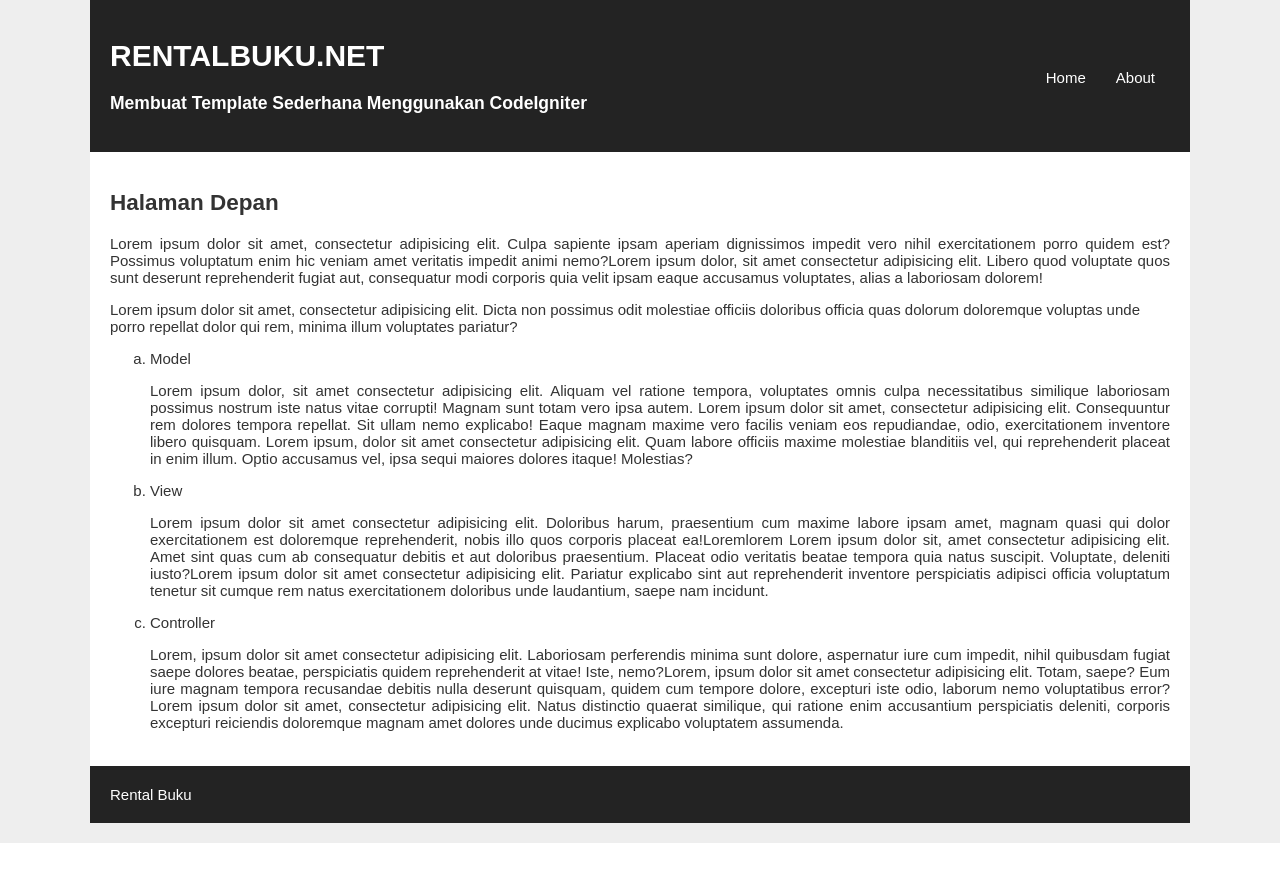
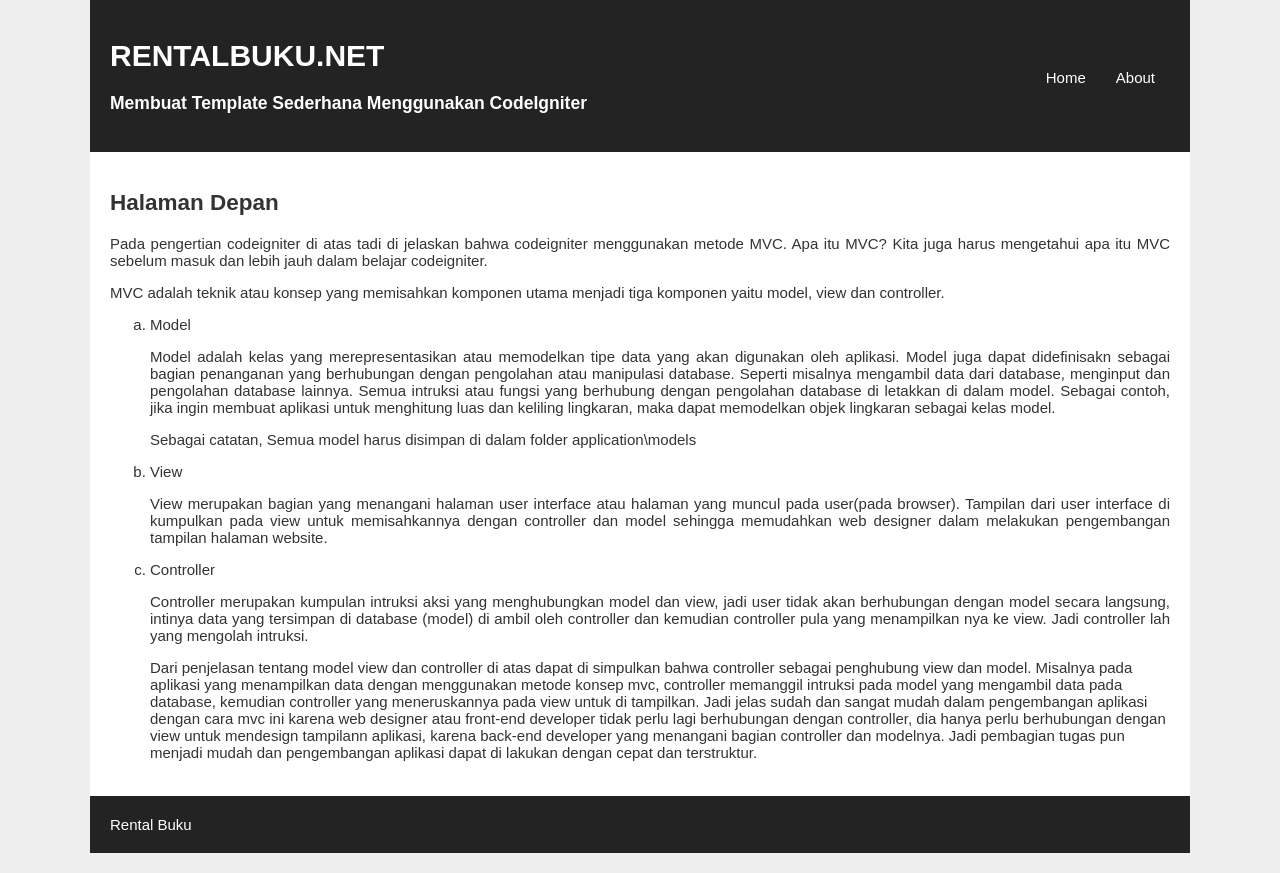
Before and after one commit to Ramdhani11/latihan_kelompok4, a CodeIgniter app: page /latihan_kelompok4/index.php/Web in a window 1280 px wide. Shown: the part 21-894 px from the top of the page. Before the commit the page ends 864 px from the top, so only its background shows below. Run offline with CodeIgniter, Linux system fonts and the light colour scheme.

Commit message:
Mengedit v_index.php

```diff
--- a/application/views/v_index.php
+++ b/application/views/v_index.php
@@ -1,14 +1,24 @@
 <section>
     <h1><?= $judul; ?></h1>
-    <p align='justify'>Lorem ipsum dolor sit amet, consectetur adipisicing elit. Culpa sapiente ipsam aperiam dignissimos impedit vero nihil exercitationem porro quidem est? Possimus voluptatum enim hic veniam amet veritatis impedit animi nemo?Lorem ipsum dolor, sit amet consectetur adipisicing elit. Libero quod voluptate quos sunt deserunt reprehenderit fugiat aut, consequatur modi corporis quia velit ipsam eaque accusamus voluptates, alias a laboriosam dolorem!</p>
-    <p>Lorem ipsum dolor sit amet, consectetur adipisicing elit. Dicta non possimus odit molestiae officiis doloribus officia quas dolorum doloremque voluptas unde porro repellat dolor qui rem, minima illum voluptates pariatur?</p>
+    <p align='justify'>Pada pengertian codeigniter di atas
+        tadi di jelaskan bahwa codeigniter menggunakan metode MVC. Apa itu MVC? Kita juga harus mengetahui apa itu MVC sebelum masuk dan lebih jauh dalam belajar codeigniter.</p>
+    <p>MVC adalah teknik atau konsep yang memisahkan
+        komponen utama menjadi tiga komponen yaitu model, view dan
+        controller.</p>
+
     <ol type="a">
         <li>Model</li>
-        <p align="justify">Lorem ipsum dolor, sit amet consectetur adipisicing elit. Aliquam vel ratione tempora, voluptates omnis culpa necessitatibus similique laboriosam possimus nostrum iste natus vitae corrupti! Magnam sunt totam vero ipsa autem. Lorem ipsum dolor sit amet, consectetur adipisicing elit. Consequuntur rem dolores tempora repellat. Sit ullam nemo explicabo! Eaque magnam maxime vero facilis veniam eos repudiandae, odio, exercitationem inventore libero quisquam. Lorem ipsum, dolor sit amet consectetur adipisicing elit. Quam labore officiis maxime molestiae blanditiis vel, qui reprehenderit placeat in enim illum. Optio accusamus vel, ipsa sequi maiores dolores itaque! Molestias?</p>
+        <p align="justify">Model adalah kelas yang merepresentasikan atau memodelkan tipe data yang akan digunakan oleh aplikasi. Model juga dapat didefinisakn sebagai bagian penanganan yang berhubungan dengan pengolahan atau manipulasi database. Seperti misalnya mengambil data dari database, menginput dan pengolahan database lainnya. Semua intruksi atau fungsi yang berhubung dengan pengolahan database di letakkan di dalam model. Sebagai contoh, jika ingin membuat aplikasi untuk menghitung luas dan keliling lingkaran, maka dapat memodelkan objek lingkaran sebagai kelas model.</p>
+        <p align=’justify’>Sebagai catatan, Semua model harus disimpan di dalam folder application\models</p>
         <li>View</li>
-        <p align="justify">Lorem ipsum dolor sit amet consectetur adipisicing elit. Doloribus harum, praesentium cum maxime labore ipsam amet, magnam quasi qui dolor exercitationem est doloremque reprehenderit, nobis illo quos corporis placeat ea!Loremlorem Lorem ipsum dolor sit, amet consectetur adipisicing elit. Amet sint quas cum ab consequatur debitis et aut doloribus praesentium. Placeat odio veritatis beatae tempora quia natus suscipit. Voluptate, deleniti iusto?Lorem ipsum dolor sit amet consectetur adipisicing elit. Pariatur explicabo sint aut reprehenderit inventore perspiciatis adipisci officia voluptatum tenetur sit cumque rem natus exercitationem doloribus unde laudantium, saepe nam incidunt.</p>
+        <p align="justify">View merupakan bagian yang menangani halaman user interface atau halaman yang muncul pada user(pada browser). Tampilan dari user interface di kumpulkan pada view untuk memisahkannya dengan controller dan model sehingga memudahkan web designer dalam melakukan pengembangan tampilan halaman website.</p>
         <li>Controller</li>
-        <p align="justify">Lorem, ipsum dolor sit amet consectetur adipisicing elit. Laboriosam perferendis minima sunt dolore, aspernatur iure cum impedit, nihil quibusdam fugiat saepe dolores beatae, perspiciatis quidem reprehenderit at vitae! Iste, nemo?Lorem, ipsum dolor sit amet consectetur adipisicing elit. Totam, saepe? Eum iure magnam tempora recusandae debitis nulla deserunt quisquam, quidem cum tempore dolore, excepturi iste odio, laborum nemo voluptatibus error?Lorem ipsum dolor sit amet, consectetur adipisicing elit. Natus distinctio quaerat similique, qui ratione enim accusantium perspiciatis deleniti, corporis excepturi reiciendis doloremque magnam amet dolores unde ducimus explicabo voluptatem assumenda.</p>
-
+        <p align="justify">Controller merupakan kumpulan intruksi aksi yang
+            menghubungkan model dan view, jadi user tidak akan berhubungan
+            dengan model secara langsung, intinya data yang tersimpan di
+            database (model) di ambil oleh controller dan kemudian controller
+            pula yang menampilkan nya ke view. Jadi controller lah yang mengolah
+            intruksi.</p>
+        <p align=’justify’>Dari penjelasan tentang model view dan controller di atas dapat di simpulkan bahwa controller sebagai penghubung view dan model. Misalnya pada aplikasi yang menampilkan data dengan menggunakan metode konsep mvc, controller memanggil intruksi pada model yang mengambil data pada database, kemudian controller yang meneruskannya pada view untuk di tampilkan. Jadi jelas sudah dan sangat mudah dalam pengembangan aplikasi dengan cara mvc ini karena web designer atau front-end developer tidak perlu lagi berhubungan dengan controller, dia hanya perlu berhubungan dengan view untuk mendesign tampilann aplikasi, karena back-end developer yang menangani bagian controller dan modelnya. Jadi pembagian tugas pun menjadi mudah dan pengembangan aplikasi dapat di lakukan dengan cepat dan terstruktur.</p>
     </ol>
 </section>
```
